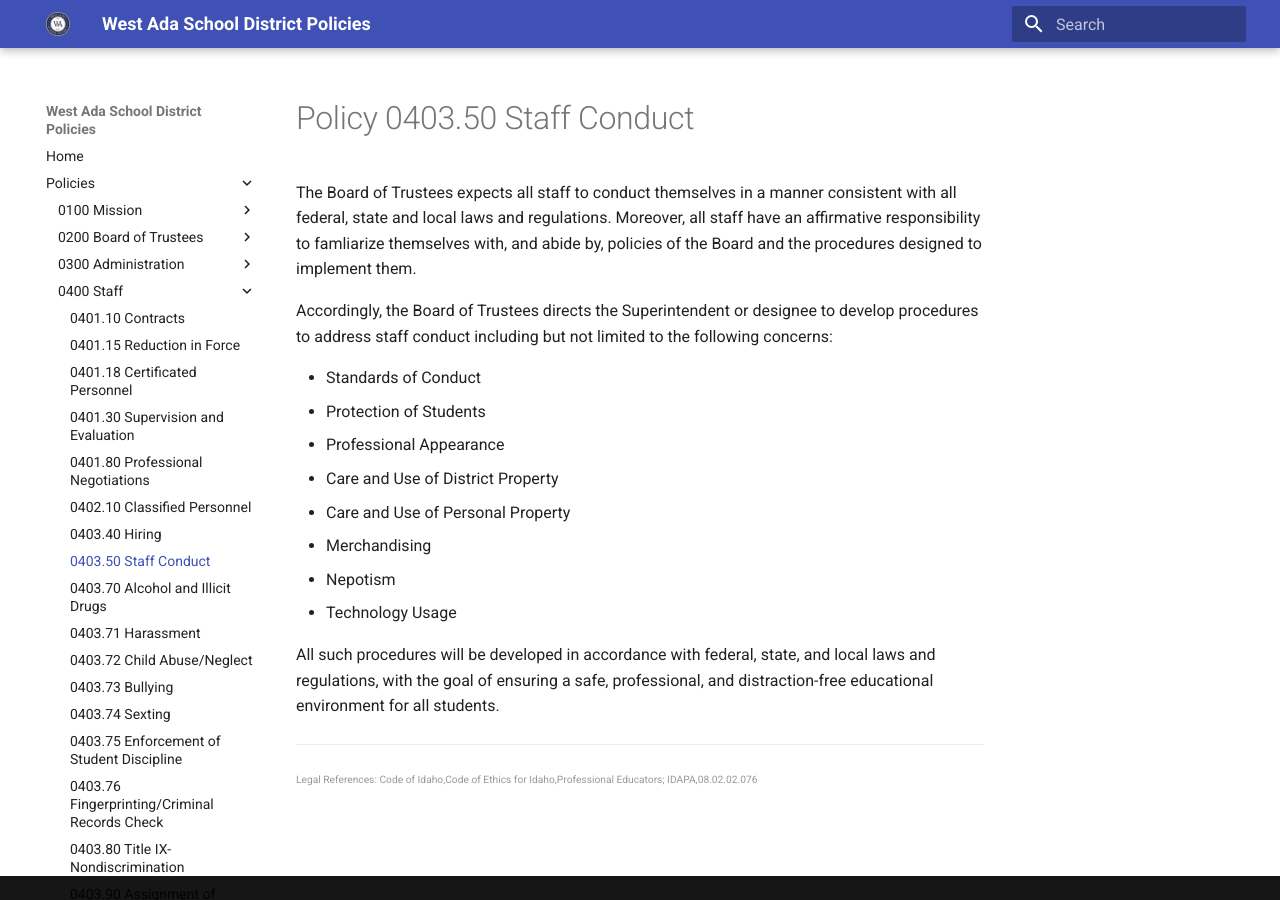
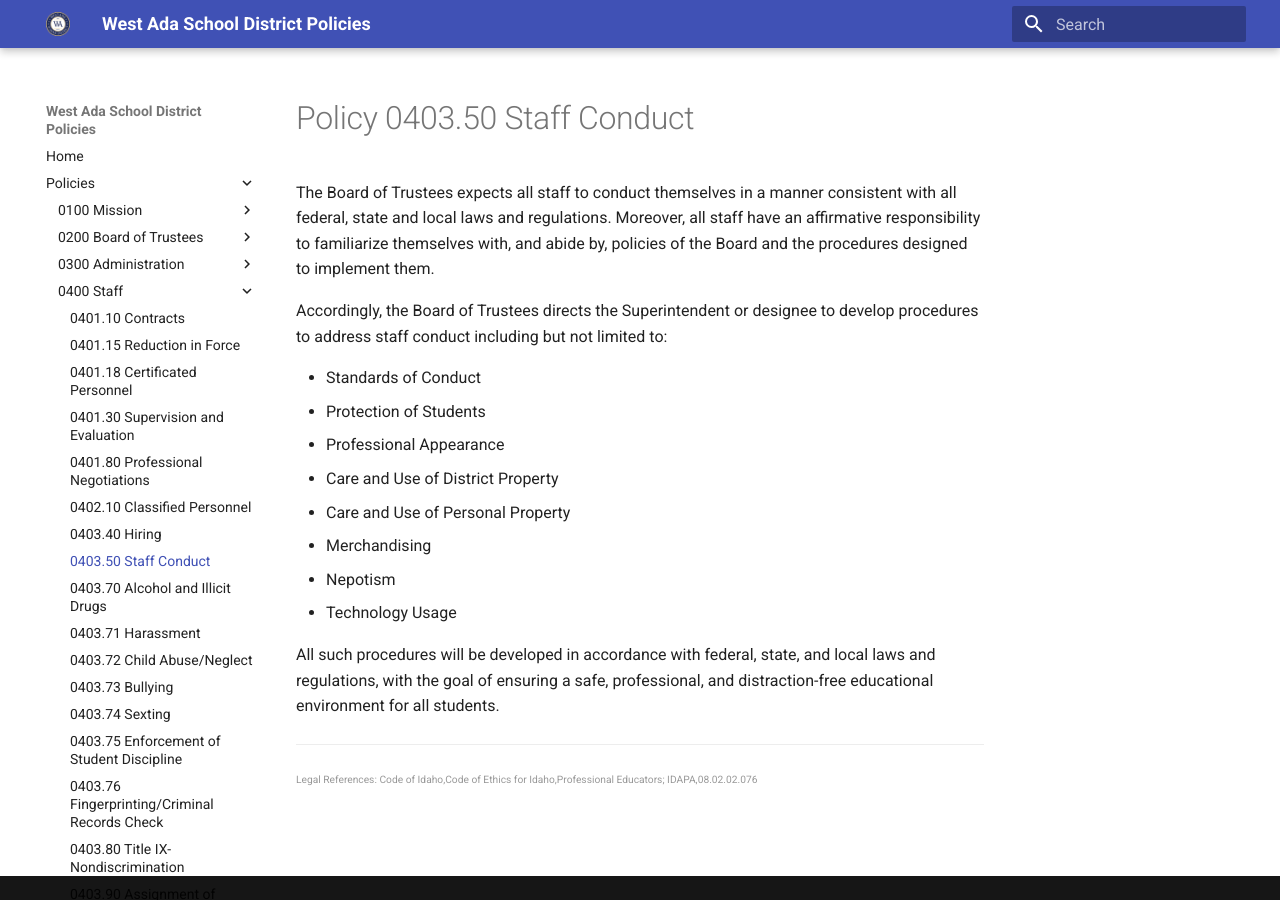
Before and after one commit to westada/section-400-hr-policy-review, an MkDocs documentation site: the page built from docs/policies/0400-Staff/0403.50.md, in a window 1280 px wide. Built offline with MkDocs 1.6.1 and Material for MkDocs 9.7.7, drawn with Linux system fonts in a browser that asks for light colours.

Commit message:
Update 0403.50.md
remove unnecessary language

```diff
--- a/docs/policies/0400-Staff/0403.50.md
+++ b/docs/policies/0400-Staff/0403.50.md
@@ -9,9 +9,9 @@ statutory: False
 kind: Policy
 ---
 
-The Board of Trustees expects all staff to conduct themselves in a manner consistent with all federal, state and local laws and regulations.  Moreover, all staff have an affirmative responsibility to famliarize themselves with, and abide by, policies of the Board and the procedures designed to implement them.
+The Board of Trustees expects all staff to conduct themselves in a manner consistent with all federal, state and local laws and regulations.  Moreover, all staff have an affirmative responsibility to familiarize themselves with, and abide by, policies of the Board and the procedures designed to implement them.
 
-Accordingly, the Board of Trustees directs the Superintendent or designee to develop procedures to address staff conduct including but not limited to the following concerns:
+Accordingly, the Board of Trustees directs the Superintendent or designee to develop procedures to address staff conduct including but not limited to:
 
 - Standards of Conduct
 - Protection of Students
```
